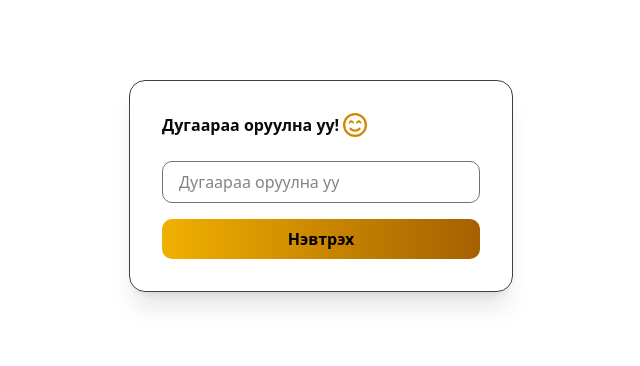
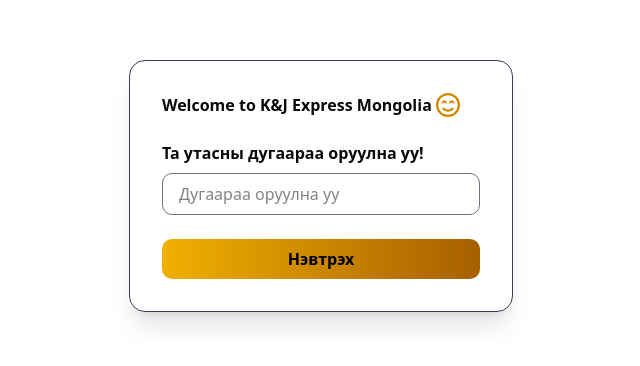
Before and after one commit to Tur-Ovhir/k-j-express, a Next.js app in the folder frontend/: page /login in a window 1280 px wide. Shown: the part 214-580 px from the top of the page, without its empty margins (319-959 px from the left). Built offline with nearby package versions, Linux system fonts and the light colour scheme.

Commit message:
login update

```diff
--- a/frontend/src/app/login/page.tsx
+++ b/frontend/src/app/login/page.tsx
@@ -13,12 +13,13 @@
   };
   return (
     <div className="min-h-screen w-screen flex items-center justify-center p-2">
-      <div className="bg-opacity-20 backdrop-blur-lg p-8 rounded-2xl shadow-xl w-full sm:w-96 border border-gray-700">
-        <div className="flex flex-row gap-1">
-          <h2 className="font-semibold text-gold-400 text-center mb-6">
-            Дугаараа оруулна уу!
+      <div className="bg-opacity-20 backdrop-blur-lg p-8 rounded-2xl shadow-xl w-full sm:w-96 border border-gray-700 flex flex-col gap-2">
+        <div className="flex flex-col ">
+          <h2 className="font-semibold text-gold-400 text-center mb-6 flex flex-row gap-1">
+            Welcome to K&J Express Mongolia
+            <FaRegFaceSmileBeam className="text-yellow-600 w-6 h-6" />
           </h2>
-          <FaRegFaceSmileBeam className="text-yellow-600 w-6 h-6" />
+          <h2 className="font-semibold">Та утасны дугаараа оруулна уу!</h2>
         </div>
         <div className="mb-4">
           <input
```
